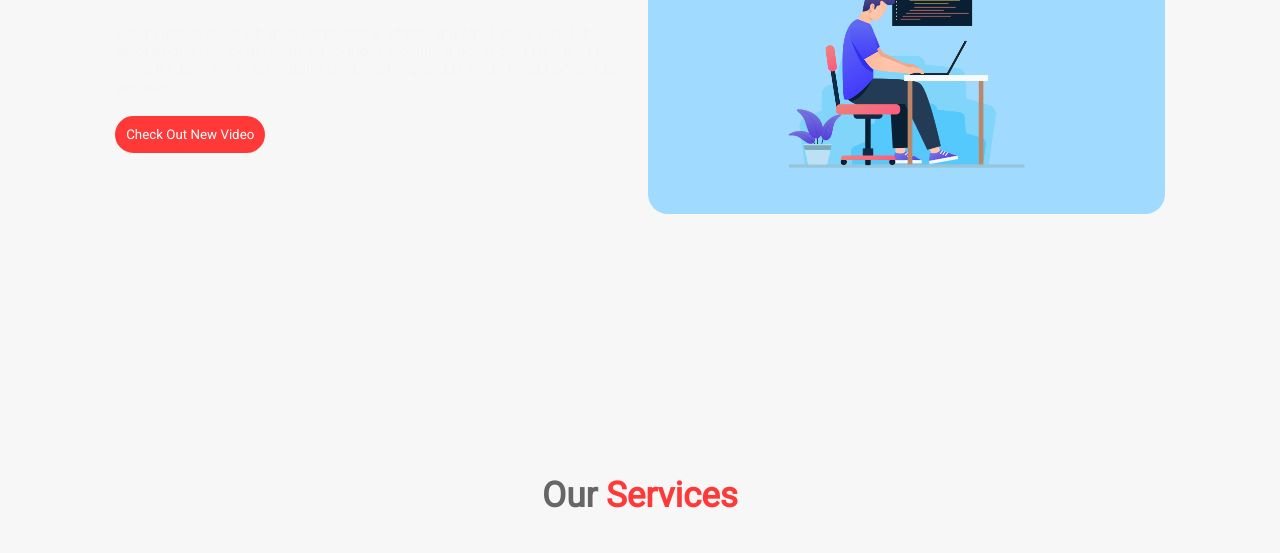
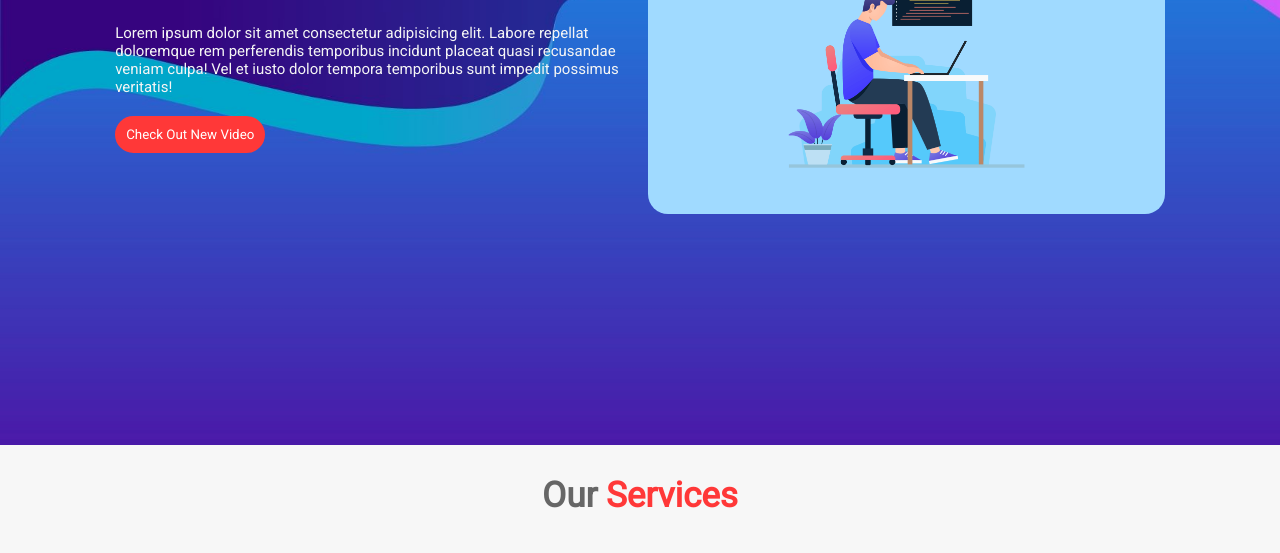
Before and after one commit to abhipatel13/Web-Dev-1.github.io, a plain HTML site: page index.html in a window 1280 px wide. Shown: the part 355-908 px from the top of the page. Drawn offline with Linux system fonts and the light colour scheme; files whose address does not match are found by name.

Commit message:
Update style.css

```diff
--- a/style.css
+++ b/style.css
@@ -86,7 +86,7 @@ header .navbar a:hover{
    padding:.2rem 9%;
    min-height: 100vh;
    align-items: center;
-   background: url("../img/image-2.jpg");
+   background: url("../image-2.jpg");
    background-repeat: no-repeat;
    background-size: cover;
    /* justify-content: center; */
```
